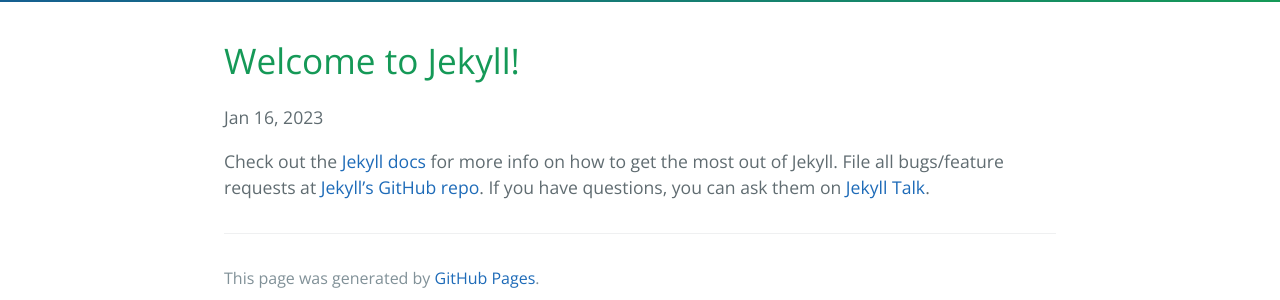
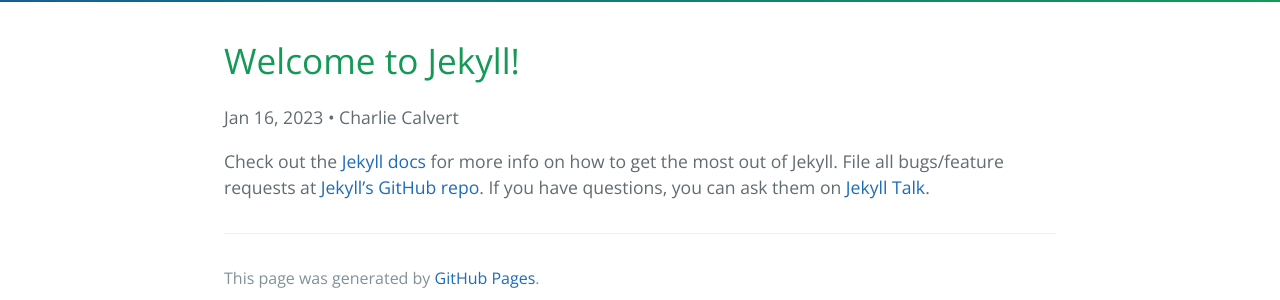
Before and after one commit to coderzendo/coderzendo.github.io, a Jekyll site: the page built from _posts/2023-01-16-welcome-to-jekyll.markdown, in a window 1280 px wide. Shown: the part 315-615 px from the top of the page. Built offline with Jekyll 4.4.1, drawn with Linux system fonts in a browser that asks for light colours.

Commit message:
more add author

```diff
--- a/_config.yml
+++ b/_config.yml
@@ -19,6 +19,7 @@
 # in the templates via {{ site.myvariable }}.
 
 title: Elvenware Test v0.02
+author: Charlie
 email: your-email@example.com
 description: >- # this means to ignore newlines until "baseurl:"
   Sign in test.
--- a/_posts/2023-01-16-welcome-to-jekyll.markdown
+++ b/_posts/2023-01-16-welcome-to-jekyll.markdown
@@ -3,6 +3,7 @@
 title:  "Welcome to Jekyll!"
 date:   2023-01-16 06:52:55 -0800
 categories: jekyll update
+author: Charlie Calvert
 ---
 
 Check out the [Jekyll docs][jekyll-docs] for more info on how to get the most out of Jekyll. File all bugs/feature requests at [Jekyll’s GitHub repo][jekyll-gh]. If you have questions, you can ask them on [Jekyll Talk][jekyll-talk].
```
Also changed, not shown: 4 other files.
